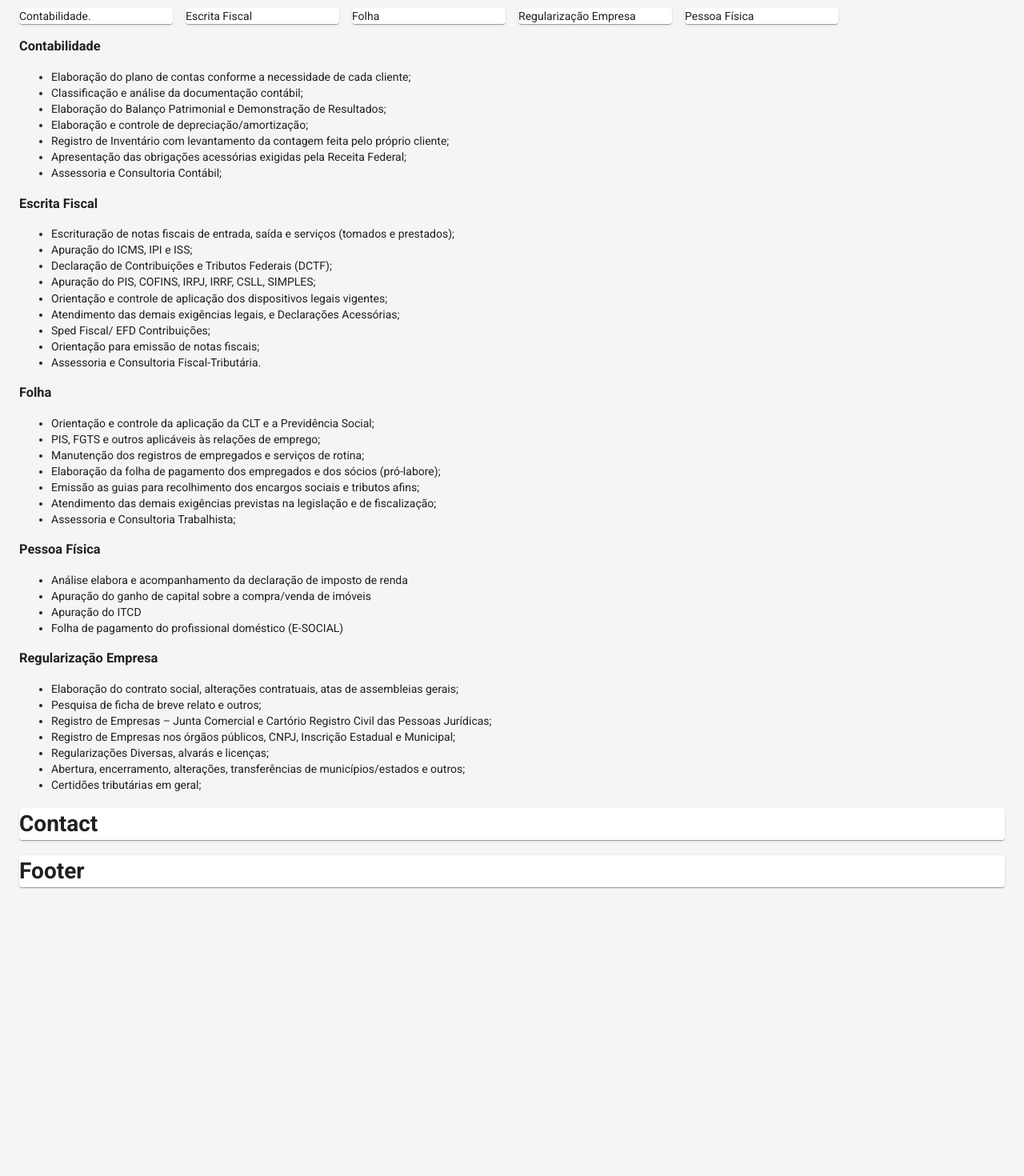
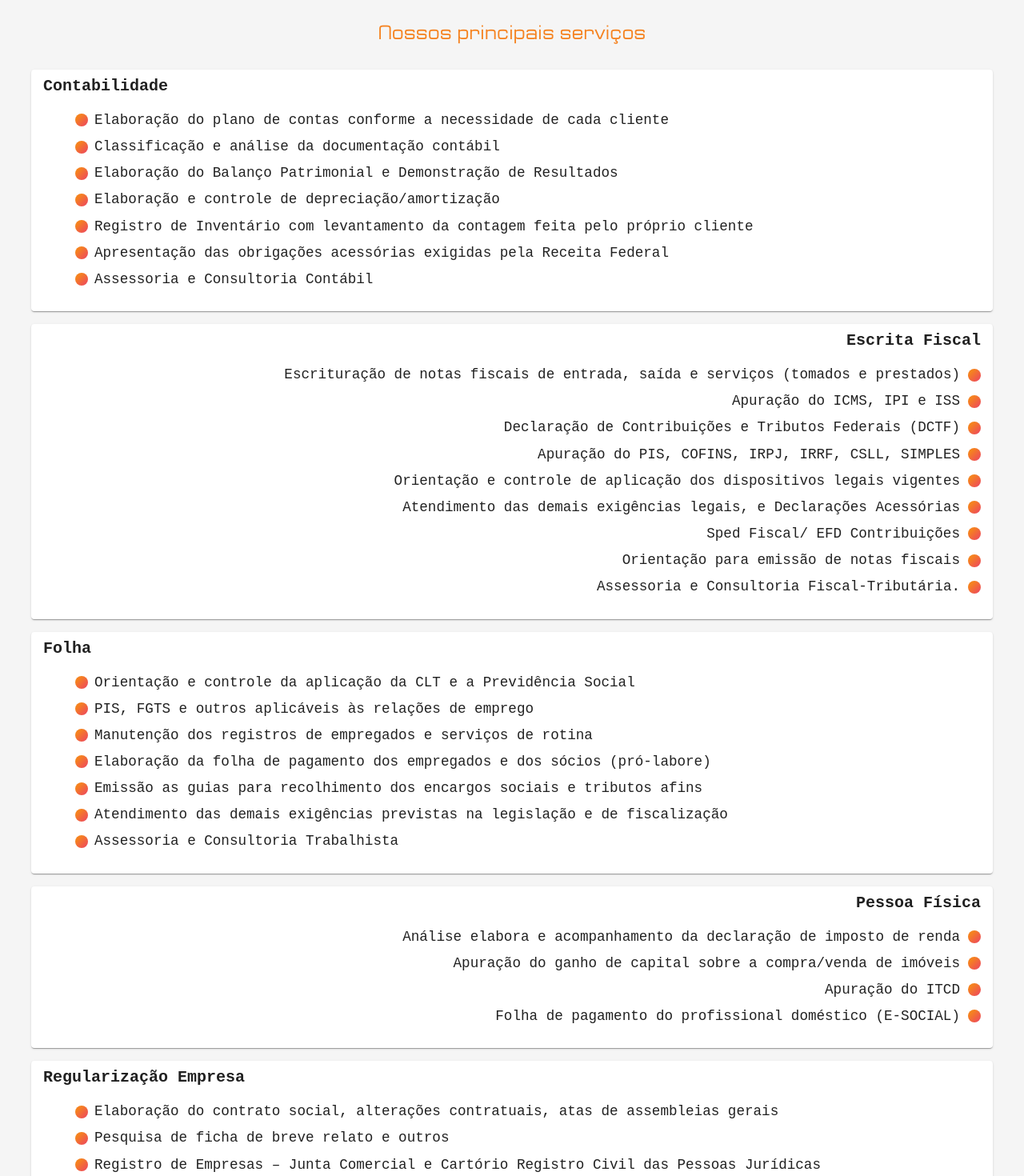
Before and after one commit to manoel-eduardo/menezesemoreira, a React (Create React App) app: page / in a window 1280 px wide. Shown: the part 800-2270 px from the top of the page at 80% size. Before the commit the page ends 1928 px from the top, so only its background shows below. Built offline with nearby package versions, Linux system fonts and the light colour scheme.

Commit message:
Services list

```diff
--- a/src/components/details/Details.css
+++ b/src/components/details/Details.css
@@ -1,4 +1,70 @@
-.Details-CardContainer {
-    padding: 10px 10px 0px 10px;
-    margin: 10px 10px 0px 10px;
+:root {
+    --bg: #fdfdfd;
+    --highlight1: #f5821f;
+    --highlight2: #ED4264;
+    --color: #1a1e24;
 }
+
+.servicesTitle{
+    text-align: center;
+    padding: 15px 0px 15px 0px;
+}
+
+.servicesGrid {
+
+    padding: 15px;
+}
+
+.servicesPaper {
+    padding: 5px 15px;
+}
+
+.servicesPaper.right {
+    text-align: right;
+}
+
+.servicesPaper ul {
+    list-style: none;
+}
+
+.servicesPaper ul li {
+    display: block;
+    clear: both;
+    list-style-type: none;
+    padding-bottom: 0.5rem;
+    font-size: 0.8rem;
+    position: relative;
+}
+
+.servicesPaper ul li:before {
+    font-weight: bold;
+    font-size: 1.5rem/1;
+    content: attr(dot);
+    width: 1rem;
+    height: 1rem;
+    float: left;
+    margin: 0.275rem 0.5rem 0rem 0;
+    color: var(--bg);
+    background: var(--highlight1) linear-gradient(to bottom right, var(--highlight1) 25%, var(--highlight2));
+    text-shadow: 0 0 2px var(--highlight1);
+    border-radius: 50%;
+    display: inline-flex;
+    align-items: center;
+    justify-content: center;
+    shape-outside: ellipse();
+    z-index: 1;
+}
+
+.servicesPaper.right ul li:before{
+    float: right;
+    margin: 0.275rem 0rem 0.5rem 0;
+}
+
+.servicesPaper ul li span {
+    font-size: 1.1rem;
+    margin-top: -5px;
+}
+
+.servicesPaper.right  ul li span {
+    margin-right: 10px;
+}
--- a/src/components/details/contabilidade/contabilidade.tsx
+++ b/src/components/details/contabilidade/contabilidade.tsx
@@ -1,22 +1,38 @@
 import React from 'react';
 import "slick-carousel/slick/slick.css";
 import "slick-carousel/slick/slick-theme.css";
-import {Box} from "@material-ui/core";
+import {Box, Typography} from "@material-ui/core";
 
 class Contabilidade extends React.Component {
     render() {
         return (
             <Box>
-                <h3>Contabilidade</h3>
+                <Typography variant="h6">Contabilidade</Typography>
+                <Typography variant="body2">
                 <ul>
-                    <li>Elaboração do plano de contas conforme a necessidade de cada cliente;</li>
-                    <li>Classificação e análise da documentação contábil;</li>
-                    <li>Elaboração do Balanço Patrimonial e Demonstração de Resultados;</li>
-                    <li>Elaboração e controle de depreciação/amortização;</li>
-                    <li>Registro de Inventário com levantamento da contagem feita pelo próprio cliente;</li>
-                    <li>Apresentação das obrigações acessórias exigidas pela Receita Federal;</li>
-                    <li>Assessoria e Consultoria Contábil;</li>
+                    <li>
+                        <span>Elaboração do plano de contas conforme a necessidade de cada cliente</span>
+                    </li>
+                    <li>
+                        <span>Classificação e análise da documentação contábil</span>
+                    </li>
+                    <li>
+                        <span>Elaboração do Balanço Patrimonial e Demonstração de Resultados</span>
+                    </li>
+                    <li>
+                        <span>Elaboração e controle de depreciação/amortização</span>
+                    </li>
+                    <li>
+                        <span>Registro de Inventário com levantamento da contagem feita pelo próprio cliente</span>
+                    </li>
+                    <li>
+                        <span>Apresentação das obrigações acessórias exigidas pela Receita Federal</span>
+                    </li>
+                    <li>
+                        <span>Assessoria e Consultoria Contábil</span>
+                    </li>
                 </ul>
+                </Typography>
             </Box>
         );
     }
--- a/src/components/details/details.tsx
+++ b/src/components/details/details.tsx
@@ -1,7 +1,7 @@
 import React from 'react';
 import "slick-carousel/slick/slick.css";
 import "slick-carousel/slick/slick-theme.css";
-import {Paper, Grid} from "@material-ui/core";
+import {Paper, Grid, Typography} from "@material-ui/core";
 import './details.css';
 import Contabilidade from './contabilidade/contabilidade';
 import EscritaFiscal from './escrita-fiscal/escrita-fiscal';
@@ -13,38 +13,36 @@ class Details extends React.Component {
     render() {
         return (
             <React.Fragment>
-                <Grid container spacing={2} alignItems="center">
-                    <Grid item xs={12} sm={12} md={2}>
-                        <Paper>
-                            Contabilidade.
+                <Typography variant="h5" color="primary" className="servicesTitle">
+                    Nossos principais serviços
+                </Typography>
+                <Grid container spacing={2} alignItems="center" className="servicesGrid">
+                    <Grid item sm={12}>
+                        <Paper className="servicesPaper">
+                            <Contabilidade />
                         </Paper>
                     </Grid>
-                    <Grid item xs={12} sm={12} md={2}>
-                        <Paper>
-                            Escrita Fiscal
+                    <Grid item sm={12}>
+                        <Paper className="servicesPaper right">
+                            <EscritaFiscal />
                         </Paper>
                     </Grid>
-                    <Grid item xs={12} sm={12} md={2}>
-                        <Paper>
-                            Folha
+                    <Grid item sm={12}>
+                        <Paper className="servicesPaper">
+                            <Folha />
                         </Paper>
                     </Grid>
-                    <Grid item xs={12} sm={12} md={2}>
-                        <Paper>
-                            Regularização Empresa
+                    <Grid item sm={12}>
+                        <Paper className="servicesPaper right">
+                            <PessoaFisica />
                         </Paper>
                     </Grid>
-                    <Grid item xs={12} sm={12} md={2}>
-                        <Paper>
-                            Pessoa Física
+                    <Grid item sm={12}>
+                        <Paper className="servicesPaper">
+                            <RegularizacaoEmpresarial />
                         </Paper>
                     </Grid>
                 </Grid>
-                <Contabilidade />
-                <EscritaFiscal />
-                <Folha />
-                <PessoaFisica />
-                <RegularizacaoEmpresarial />
             </React.Fragment>
         );
     }
--- a/src/components/details/escrita-fiscal/escrita-fiscal.tsx
+++ b/src/components/details/escrita-fiscal/escrita-fiscal.tsx
@@ -1,23 +1,41 @@
 import React from 'react';
 import "slick-carousel/slick/slick.css";
 import "slick-carousel/slick/slick-theme.css";
-import {Box} from "@material-ui/core";
+import {Box, Typography} from "@material-ui/core";
 
 class EscritaFiscal extends React.Component {
     render() {
         return (
             <Box>
-                <h3>Escrita Fiscal</h3>
+                <Typography variant="h6">Escrita Fiscal</Typography>
                 <ul>
-                    <li>Escrituração de notas fiscais de entrada, saída e serviços (tomados e prestados);</li>
-                    <li>Apuração do ICMS, IPI e ISS;</li>
-                    <li>Declaração de Contribuições e Tributos Federais (DCTF);</li>
-                    <li>Apuração do PIS, COFINS, IRPJ, IRRF, CSLL, SIMPLES;</li>
-                    <li>Orientação e controle de aplicação dos dispositivos legais vigentes;</li>
-                    <li>Atendimento das demais exigências legais, e Declarações Acessórias;</li>
-                    <li>Sped Fiscal/ EFD Contribuições;</li>
-                    <li>Orientação para emissão de notas fiscais;</li>
-                    <li>Assessoria e Consultoria Fiscal-Tributária.</li>
+                    <li>
+                        <span>Escrituração de notas fiscais de entrada, saída e serviços (tomados e prestados)</span>
+                    </li>
+                    <li>
+                        <span>Apuração do ICMS, IPI e ISS</span>
+                    </li>
+                    <li>
+                        <span>Declaração de Contribuições e Tributos Federais (DCTF)</span>
+                    </li>
+                    <li>
+                        <span>Apuração do PIS, COFINS, IRPJ, IRRF, CSLL, SIMPLES</span>
+                    </li>
+                    <li>
+                        <span>Orientação e controle de aplicação dos dispositivos legais vigentes</span>
+                    </li>
+                    <li>
+                        <span>Atendimento das demais exigências legais, e Declarações Acessórias</span>
+                    </li>
+                    <li>
+                        <span>Sped Fiscal/ EFD Contribuições</span>
+                    </li>
+                    <li>
+                        <span>Orientação para emissão de notas fiscais</span>
+                    </li>
+                    <li>
+                        <span>Assessoria e Consultoria Fiscal-Tributária.</span>
+                    </li>
                 </ul>
             </Box>
         );
--- a/src/components/details/folha/folha.tsx
+++ b/src/components/details/folha/folha.tsx
@@ -1,21 +1,35 @@
 import React from 'react';
 import "slick-carousel/slick/slick.css";
 import "slick-carousel/slick/slick-theme.css";
-import {Box} from "@material-ui/core";
+import {Box, Typography} from "@material-ui/core";
 
 class Folha extends React.Component {
     render() {
         return (
             <Box>
-                <h3>Folha</h3>
+                <Typography variant="h6">Folha</Typography>
                 <ul>
-                    <li>Orientação e controle da aplicação da CLT e a Previdência Social;</li>
-                    <li>PIS, FGTS e outros aplicáveis às relações de emprego;</li>
-                    <li>Manutenção dos registros de empregados e serviços de rotina;</li>
-                    <li>Elaboração da folha de pagamento dos empregados e dos sócios (pró-labore);</li>
-                    <li>Emissão as guias para recolhimento dos encargos sociais e tributos afins;</li>
-                    <li>Atendimento das demais exigências previstas na legislação e de fiscalização;</li>
-                    <li>Assessoria e Consultoria Trabalhista;</li>
+                    <li>
+                        <span>Orientação e controle da aplicação da CLT e a Previdência Social</span>
+                    </li>
+                    <li>
+                        <span>PIS, FGTS e outros aplicáveis às relações de emprego</span>
+                    </li>
+                    <li>
+                        <span>Manutenção dos registros de empregados e serviços de rotina</span>
+                    </li>
+                    <li>
+                        <span>Elaboração da folha de pagamento dos empregados e dos sócios (pró-labore)</span>
+                    </li>
+                    <li>
+                        <span>Emissão as guias para recolhimento dos encargos sociais e tributos afins</span>
+                    </li>
+                    <li>
+                        <span>Atendimento das demais exigências previstas na legislação e de fiscalização</span>
+                    </li>
+                    <li>
+                        <span>Assessoria e Consultoria Trabalhista</span>
+                    </li>
                 </ul>
             </Box>
         );
--- a/src/components/details/pessoa-fisica/pessoa-fisica.tsx
+++ b/src/components/details/pessoa-fisica/pessoa-fisica.tsx
@@ -1,18 +1,26 @@
 import React from 'react';
 import "slick-carousel/slick/slick.css";
 import "slick-carousel/slick/slick-theme.css";
-import {Box} from "@material-ui/core";
+import {Box, Typography} from "@material-ui/core";
 
 class PessoaFisica extends React.Component {
     render() {
         return (
             <Box>
-                <h3>Pessoa Física</h3>
+                <Typography variant="h6">Pessoa Física</Typography>
                 <ul>
-                    <li>Análise elabora e acompanhamento da declaração de imposto de renda</li>
-                    <li>Apuração do ganho de capital sobre a compra/venda de imóveis</li>
-                    <li>Apuração do ITCD</li>
-                    <li>Folha de pagamento do profissional doméstico (E-SOCIAL)</li>
+                    <li>
+                        <span>Análise elabora e acompanhamento da declaração de imposto de renda</span>
+                    </li>
+                    <li>
+                        <span>Apuração do ganho de capital sobre a compra/venda de imóveis</span>
+                    </li>
+                    <li>
+                        <span>Apuração do ITCD</span>
+                    </li>
+                    <li>
+                        <span>Folha de pagamento do profissional doméstico (E-SOCIAL)</span>
+                    </li>
                 </ul>
             </Box>
         );
--- a/src/components/details/regularizacao-empresarial/regularizacao-empresarial.tsx
+++ b/src/components/details/regularizacao-empresarial/regularizacao-empresarial.tsx
@@ -1,21 +1,35 @@
 import React from 'react';
 import "slick-carousel/slick/slick.css";
 import "slick-carousel/slick/slick-theme.css";
-import {Box} from "@material-ui/core";
+import {Box, Typography} from "@material-ui/core";
 
 class RegularizacaoEmpresarial extends React.Component {
     render() {
         return (
             <Box>
-                <h3>Regularização Empresa</h3>
+                <Typography variant="h6">Regularização Empresa</Typography>
                 <ul>
-                    <li>Elaboração do contrato social, alterações contratuais, atas de assembleias gerais;</li>
-                    <li>Pesquisa de ficha de breve relato e outros;</li>
-                    <li>Registro de Empresas – Junta Comercial e Cartório Registro Civil das Pessoas Jurídicas;</li>
-                    <li>Registro de Empresas nos órgãos públicos, CNPJ, Inscrição Estadual e Municipal;</li>
-                    <li>Regularizações Diversas, alvarás e licenças;</li>
-                    <li>Abertura, encerramento, alterações, transferências de municípios/estados e outros;</li>
-                    <li>Certidões tributárias em geral;</li>
+                    <li>
+                        <span>Elaboração do contrato social, alterações contratuais, atas de assembleias gerais</span>
+                    </li>
+                    <li>
+                        <span>Pesquisa de ficha de breve relato e outros</span>
+                    </li>
+                    <li>
+                        <span>Registro de Empresas – Junta Comercial e Cartório Registro Civil das Pessoas Jurídicas</span>
+                    </li>
+                    <li>
+                        <span>Registro de Empresas nos órgãos públicos, CNPJ, Inscrição Estadual e Municipal</span>
+                    </li>
+                    <li>
+                        <span>Regularizações Diversas, alvarás e licenças</span>
+                    </li>
+                    <li>
+                        <span>Abertura, encerramento, alterações, transferências de municípios/estados e outros</span>
+                    </li>
+                    <li>
+                        <span>Certidões tributárias em geral</span>
+                    </li>
                 </ul>
             </Box>
         );
--- a/src/theme.tsx
+++ b/src/theme.tsx
@@ -1,5 +1,6 @@
 import {red} from '@material-ui/core/colors';
 import {createMuiTheme} from '@material-ui/core/styles';
+
 // A custom theme for this app
 const theme = createMuiTheme({
     palette: {
@@ -33,7 +34,11 @@ const theme = createMuiTheme({
             fontFamily: 'TypoSquareDemo',
         },
         h6: {
-            fontFamily: 'TypoSquareDemo',
+            fontFamily: 'Courier New',
+            fontWeight: 'bold'
+        },
+        body2: {
+            fontFamily: 'Courier New',
         },
         fontFamily: 'Roboto'
     },
```
Also changed, not shown: src/components/header/header.tsx (+1 -23 lines), src/components/introduction/introduction.css (+4 -3 lines).
